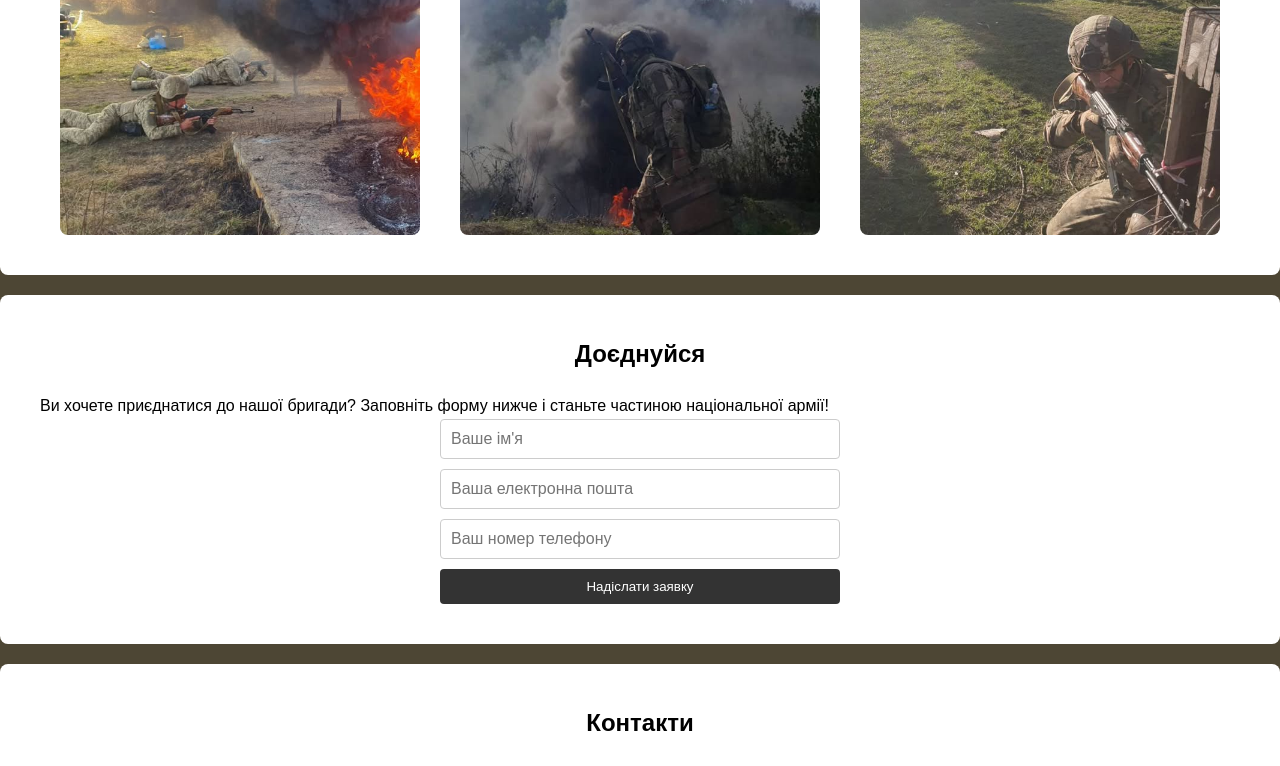
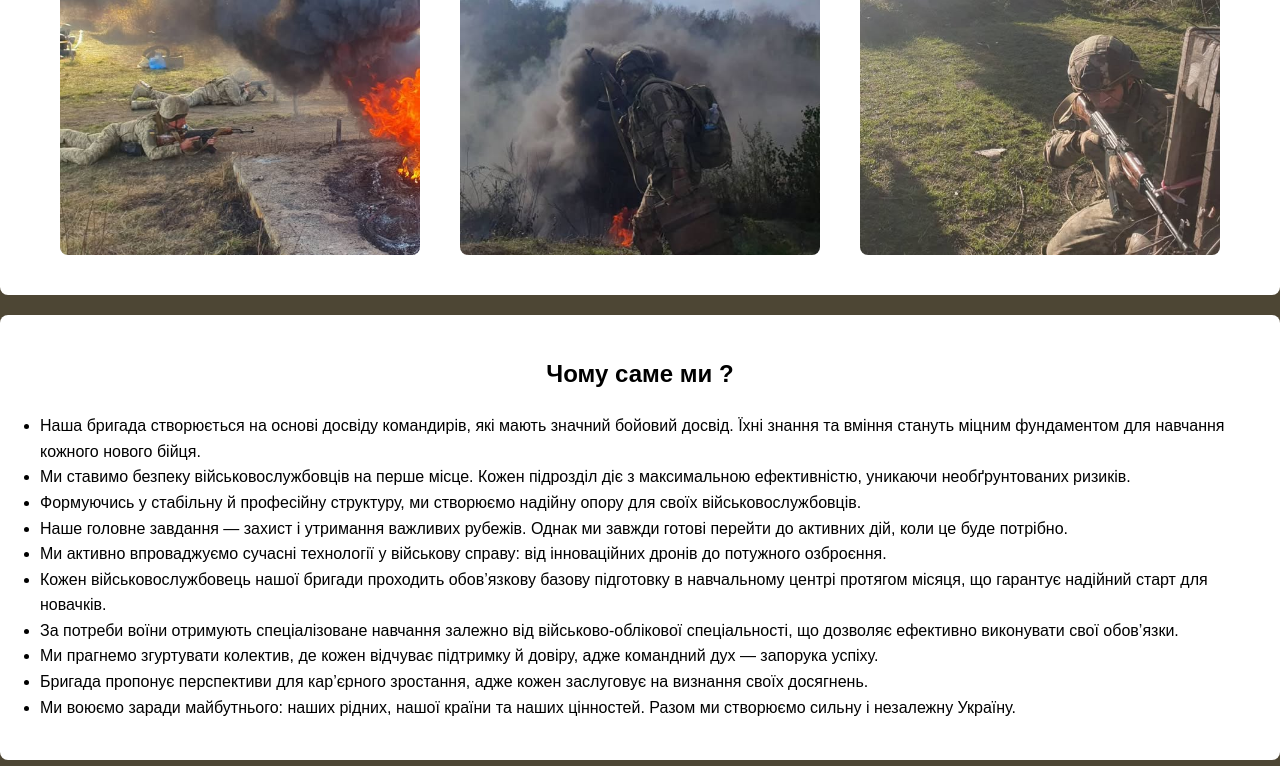
Before and after one commit to VitaliiBondar/156-main, a plain HTML site: page index.html in a window 1280 px wide. Shown: the part 721-1487 px from the top of the page. Drawn offline with Linux system fonts and the light colour scheme.

Commit message:
added why we section

```diff
--- a/index.html
+++ b/index.html
@@ -55,11 +55,39 @@
     </section>
 
     <!-- Наші досягнення -->
-    <!-- <section id="achievements" class="section">
-        <h2>Наші досягнення</h2>
-        <p>Механізована бригада брала участь у численних операціях, демонструючи відмінну професійну підготовку та
-            здатність ефективно діяти у бойових умовах.</p>
-    </section> -->
+    <section id="achievements" class="section">
+        <h2>Чому саме ми ?</h2>
+        <!-- <p>Механізована бригада брала участь у численних операціях, демонструючи відмінну професійну підготовку та
+            здатність ефективно діяти у бойових умовах.</p> -->
+        <ul>
+            <li>Наша бригада створюється на основі досвіду командирів, які мають значний бойовий досвід. Їхні знання
+                та вміння
+                стануть міцним фундаментом для навчання кожного нового бійця.</li>
+            <li>Ми ставимо безпеку військовослужбовців на перше місце. Кожен підрозділ діє з максимальною ефективністю,
+                уникаючи
+                необґрунтованих ризиків.</li>
+            <li>Формуючись у стабільну й професійну структуру, ми створюємо надійну опору для своїх військовослужбовців.
+            </li>
+            <li>Наше головне завдання — захист і утримання важливих рубежів. Однак ми завжди готові перейти до активних
+                дій, коли це
+                буде потрібно.</li>
+            <li>Ми активно впроваджуємо сучасні технології у військову справу: від інноваційних дронів до потужного
+                озброєння.</li>
+            <li>Кожен військовослужбовець нашої бригади проходить обов’язкову базову підготовку в навчальному центрі
+                протягом місяця, що
+                гарантує надійний старт для новачків.</li>
+            <li>За потреби воїни отримують спеціалізоване навчання залежно від військово-облікової спеціальності, що
+                дозволяє ефективно
+                виконувати свої обов’язки.</li>
+            <li>Ми прагнемо згуртувати колектив, де кожен відчуває підтримку й довіру, адже командний дух — запорука
+                успіху.</li>
+            <li>Бригада пропонує перспективи для кар’єрного зростання, адже кожен заслуговує на визнання своїх
+                досягнень.</li>
+            <li>Ми воюємо заради майбутнього: наших рідних, нашої країни та наших цінностей. Разом ми створюємо сильну і
+                незалежну
+                Україну.</li>
+        </ul>
+    </section>
 
     <!-- Рекрутинг -->
     <section id="recruiting" class="section">
@@ -77,13 +105,13 @@
     <section id="contact" class="section">
         <h2>Контакти</h2>
         <p>Адреса: м.Хуст, Закарпатська область, Україна</p>
-        <p>Телефон: +380 (96) 872-05-60</p>
+        <p>Телефон: +380 (97) 2399000</p>
         <i class="material-icons facebook">facebook</i>
     </section>
 
     <!-- Підвал -->
     <footer>
-        <p>&copy; 2024 156 окрема механізована бригада ЗСУ. Усі права захищені.</p>
+        <p>&copy; 2024 156 окрема механізована бригада ЗСУ.</p>
     </footer>
 </body>
 
--- a/styles.css
+++ b/styles.css
@@ -76,6 +76,7 @@ header nav ul li a:hover {
 }
 
 .images {
+    padding-top: 20px;
     display: flex;
     justify-content: space-around;
     opacity: 0;
```
